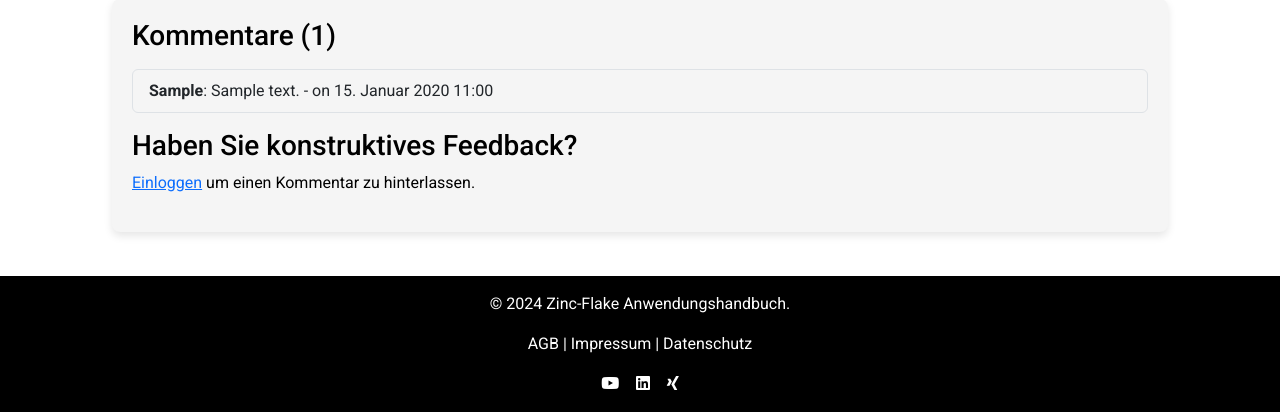
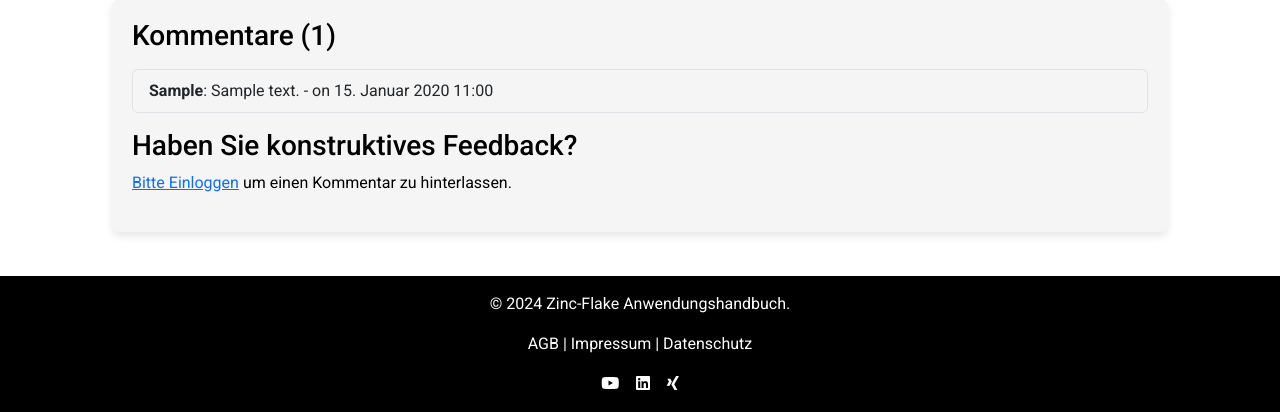
Before and after one commit to OSawani/zinc-flake-coatings-webapp, a Django app: page /manual/section/1/ in a window 1280 px wide. Shown: the part 388-800 px from the top of the page. Run offline with Django 5.2, Linux system fonts and the light colour scheme; tables that the repository leaves empty hold one stand-in row (values such as "Sample post").

Commit message:
einloggen text optimiert

```diff
--- a/manual/templates/manual/section_detail_accordion.html
+++ b/manual/templates/manual/section_detail_accordion.html
@@ -125,7 +125,7 @@
                 </form>
             {% endif %}
         {% else %}
-            <p><a href="{% url 'account_login' %}?next={{ request.path }}">Einloggen</a>  um einen Kommentar zu hinterlassen.</p>
+            <p><a href="{% url 'account_login' %}?next={{ request.path }}">Bitte Einloggen</a>  um einen Kommentar zu hinterlassen.</p>
         {% endif %}
     </div>
 </section>
```
